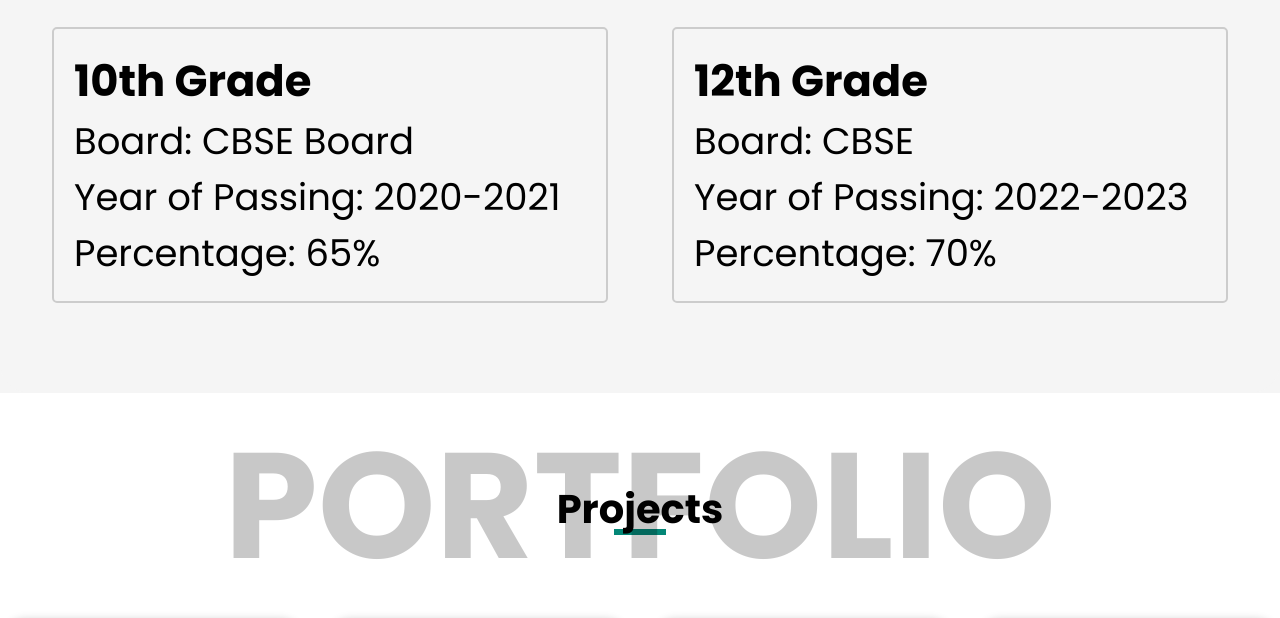
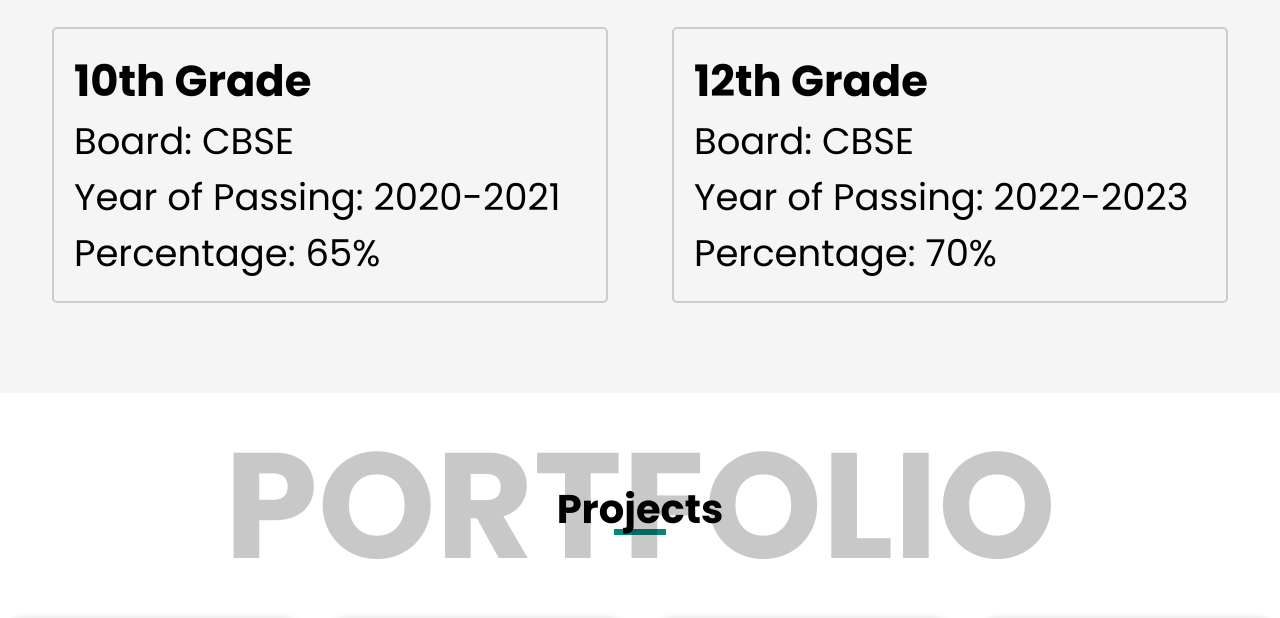
Before and after one commit to TwistedVision518/PortfolioPrototype, a website: page index.html in a window 1280 px wide. Shown: the part 3675-4293 px from the top of the page. Drawn offline with nearby package versions, Linux system fonts and the light colour scheme.

Commit message:
modified:   index.html

```diff
--- a/index.html
+++ b/index.html
@@ -96,7 +96,7 @@
           <div class="education-container">
             <div class="education-item">
               <h3>10th Grade</h3>
-              <p>Board: CBSE Board</p>
+              <p>Board: CBSE</p>
               <p>Year of Passing: 2020-2021</p>
               <p>Percentage: 65%</p>
             </div>
```
